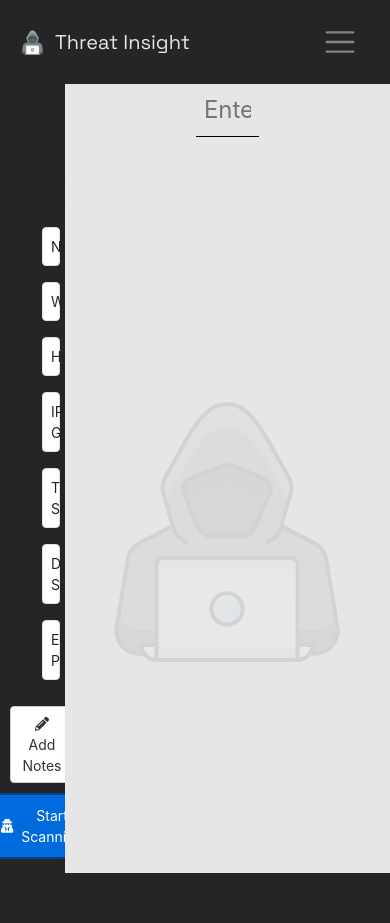
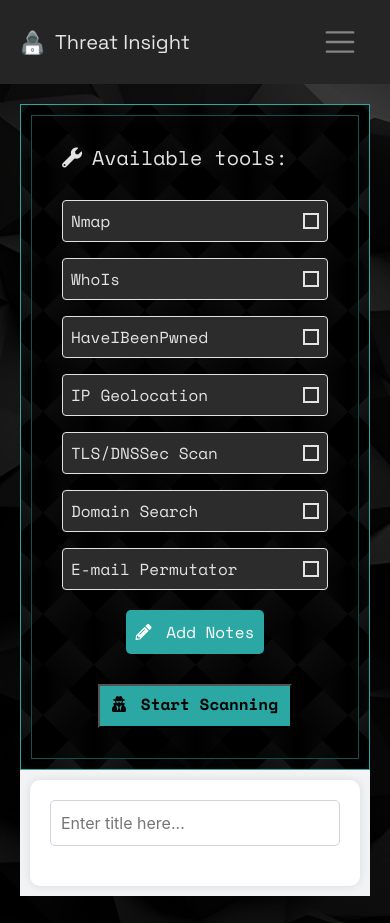
Before and after one commit to neratmatevz/ThreatInsight, a React (Create React App) app in the folder frontend/: page /newscan in a window 390 px wide. Before the commit the page ends 873 px from the top, so only its background shows below. Built offline with nearby package versions, Linux system fonts and the light colour scheme; no server answers; sample sign-in values are in the browser's storage.

Commit message:
Update: SearchPage izgled ToolPickerja + responsive, preimenovanje komponente

```diff
--- a/frontend/src/App.tsx
+++ b/frontend/src/App.tsx
@@ -18,7 +18,7 @@ import DeleteAccountPage from "./Pages/AuthenticationPage/ProfilePages/DeleteAcc
 import UpdateEmailPage from "./Pages/AuthenticationPage/ProfilePages/UpdateEmail/UpdateEmailPage";
 import AllScansPage from "./Pages/ScansPage/AllScansPage/AllScansPage";
 import ScanPage from "./Pages/ScansPage/ScanPage/ScanPage";
-import ScansPage from "./Pages/SearchPage/SearchPage";
+import SearchPage from "./Pages/SearchPage/SearchPage";
 import GenerateTOTP from "./Pages/AuthenticationPage/TwoFAPage/GenerateTOTP";
 import VerifyTOTP from "./Pages/AuthenticationPage/TwoFAPage/VerifyTOTP";
 
@@ -36,7 +36,7 @@ function App() {
               path="newscan"
               element={
                 <ProtectedRoute>
-                  <ScansPage />
+                  <SearchPage />
                 </ProtectedRoute>
               }
             />
--- a/frontend/src/Pages/SearchPage/SearchForm/SearchForm.css
+++ b/frontend/src/Pages/SearchPage/SearchForm/SearchForm.css
@@ -1,117 +1,46 @@
-/* Add this to your existing Results.css file */
-.scans-page-container {
-    display: flex;
-    flex-direction: column;
-    height: 93.5vh;
-
+.search-form-container {
+    padding: 20px;
+    background-color: #ffffff;
+    border-radius: 10px;
+    box-shadow: 0 0 10px rgba(0, 0, 0, 0.1);
 }
 
-.scans-container {
-    flex-grow: 1;
-    display: flex;
-    flex-direction: column;
-    overflow-y: auto;
+.custom-title-input-container {
+    margin-bottom: 20px;
 }
 
-.results-container {
-    background-color: #e6e6e6;
-    box-shadow: 3px 3px 5px rgba(0, 0, 0, 0.2);
-    height: 100%;
-    overflow-y: auto;
-    position: relative;
-}
-
-.results-container::before {
-    content: "";
-    position: absolute;
-    top: 10%;
-    left: 10%;
-    right: 10%;
-    bottom: 0;
-    background-image: url('../../../../public/images/logo.png');
-    background-size: contain;
-    background-repeat: no-repeat;
-    background-position: center;
-    opacity: 0.1;
-    pointer-events: none;
-    z-index: 0;
-}
-
-
-
-/*FORM*/
-.search-form-container{
-  padding-left: 15%;
-  padding-right: 15%;
+.custom-title-input {
+    width: 100%;
+    padding: 10px;
+    border-radius: 5px;
+    border: 1px solid #ced4da;
 }
 
 .custom-form-group {
-    margin-bottom: 30px;
+    margin-bottom: 20px;
 }
 
 .custom-form-label {
     display: block;
-    font-weight: bold;
     margin-bottom: 5px;
 }
 
 .custom-form-control {
-    display: block;
     width: 100%;
-    padding: 8px;
-    font-size: 14px;
-    line-height: 1.25;
-    color: #495057;
-    background-color: #fff;
-    background-clip: padding-box;
+    padding: 10px;
+    border-radius: 5px;
     border: 1px solid #ced4da;
-    border-radius: 4px;
-    box-shadow: inset 0 1px 2px rgba(0, 0, 0, 0.075);
-    transition: border-color ease-in-out 0.15s, box-shadow ease-in-out 0.15s;
-}
-
-/*TITTLE*/
-.custom-title-input-container {
-    width: 100%;
-    display: flex;
-    justify-content: center; /* Center the title input */
-    margin-bottom: 20px;
-    position: relative;
-}
-.custom-title-input {
-    width: 30%;
-    padding: 8px;
-    border: none;
-    border-bottom: 1px solid #000;
-    font-size: 1.5em;
-    text-align: center;
-    box-sizing: border-box;
-    background: none;
-    outline: none;
-}
-
-.custom-title-placeholder {
-    position: absolute;
-    top: -20px;
-    left: 50%;
-    transform: translateX(-50%);
-    font-size: 1em;
-    color: #666;
 }
 
 .custom-form-text {
-    display: block;
     margin-top: 5px;
-    font-size: 12px;
     color: #6c757d;
 }
 
-/*NMAP SCAN TYPE*/
 .custom-radio-group {
-    margin-top: 10px;
     display: flex;
-    flex-direction: row;
-    gap: 30px;
+    flex-wrap: wrap;
+    gap: 10px;
 }
 
 .custom-radio {
@@ -121,47 +50,10 @@
 
 .custom-radio input {
     margin-right: 5px;
-    width: 12px;
-    height: 12px;
-    appearance: none;
-    border: 2px solid #007bff;
-    border-radius: 50%;
-    outline: none;
+}
+
+.info-icon {
+    margin-left: 5px;
+    color: #6c757d;
     cursor: pointer;
 }
-
-.custom-radio input:checked {
-    background-color: #007bff;
-}
-
-.custom-radio label {
-    cursor: pointer;
-    user-select: none;
-}
-/*INFO FOR SCAN TYPE*/
-
-.info-icon {
-    margin-left: 8px;
-    position: relative;
-}
-
-.info-icon::after {
-    content: attr(data-tooltip);
-    position: absolute;
-    white-space: nowrap;
-    background-color: #fff;
-    color: #333;
-    border: 1px solid #ccc;
-    padding: 5px;
-    border-radius: 3px;
-    font-size: 12px;
-    bottom: 100%;
-    left: 50%;
-    transform: translateX(-50%);
-    display: none;
-    z-index: 1000;
-}
-
-.info-icon:hover::after {
-    display: block;
-}
--- /dev/null
+++ b/frontend/src/Pages/SearchPage/SearchPage.css
@@ -0,0 +1,47 @@
+.scans-page-container {
+    padding: 20px;
+    background: url('../../../public/images/bg.png') no-repeat center center/cover;
+    padding-bottom: 7%;
+    display: flex;
+    flex-direction: column;
+}
+
+.scans-container {
+    display: flex;
+    flex-direction: column;
+    flex-grow: 1;
+    height: 100%; /* Ensure the container takes up the full height */
+}
+
+.results-container {
+    display: flex;
+    flex-grow: 1;
+    flex-direction: column;
+    padding: 20px;
+    background-color: #f1f3f5;
+}
+
+/* Responsive Styles */
+@media (min-width: 992px) {
+    .scans-container {
+        flex-direction: row;
+    }
+
+    .toolpicker-container {
+        flex: 0 0 16.6667%; /* 2 columns out of 12 */
+    }
+
+    .results-container {
+        flex: 0 0 83.3333%; /* 10 columns out of 12 */
+    }
+}
+
+@media (max-width: 991.98px) {
+    .scans-container {
+        flex-direction: column;
+    }
+
+    .toolpicker-container, .results-container {
+        padding: 10px;
+    }
+}
--- a/frontend/src/Pages/SearchPage/SearchPage.tsx
+++ b/frontend/src/Pages/SearchPage/SearchPage.tsx
@@ -2,8 +2,9 @@ import React, { useState } from 'react';
 import ToolPicker from './ToolPicker/ToolPicker';
 import SearchForm from './SearchForm/SearchForm';
 import { useAuth } from '../../context/AuthContext';
+import './SearchPage.css';
 
-const ScansPage = () => {
+const SearchPage = () => {
     const { user } = useAuth(); // Get the user from the AuthContext
     const [selectedTools, setSelectedTools] = useState<string[]>([]);
     const [formData, setFormData] = useState({
@@ -92,7 +93,7 @@ const ScansPage = () => {
         <div className="scans-page-container">
             <div className="scans-container container-fluid">
                 <div className="row flex-grow-1">
-                    <div className="col-2">
+                    <div className="col-lg-2 col-md-12 toolpicker-container">
                         <ToolPicker
                             selectedTools={selectedTools}
                             setSelectedTools={setSelectedTools}
@@ -100,7 +101,7 @@ const ScansPage = () => {
                             setShowNotes={setShowNotes}
                         />
                     </div>
-                    <div className="col-10 results-container">
+                    <div className="col-lg-10 col-md-12 results-container">
                         <SearchForm
                             selectedTools={selectedTools}
                             setFormData={setFormData}
@@ -113,4 +114,4 @@ const ScansPage = () => {
     );
 }
 
-export default ScansPage;
+export default SearchPage;
--- a/frontend/src/Pages/SearchPage/ToolPicker/ToolPicker.css
+++ b/frontend/src/Pages/SearchPage/ToolPicker/ToolPicker.css
@@ -1,90 +1,136 @@
 .toolpicker-container {
-    margin-bottom: 10px;
-    padding: 30px;
-    padding-top: 70px;
+    position: relative;
+    background: url('../../../../public/images/toolbg.jpg') no-repeat center center/cover;
+    border: 1px solid #2ba8a4;
+    font-family: 'Space Mono', monospace;
+    color: #e3e3e3;
+    padding: 0;
+    margin: 0;
+    border-radius: 0;
+}
 
+.toolpicker-container::before {
+    content: '';
+    position: absolute;
+    top: 0;
+    left: 0;
+    right: 0;
+    bottom: 0;
+    background-color: rgba(0, 0, 0, 0.521); /* Black background with transparency */
+    z-index: 1;
 }
 
 .toolpicker-header {
-    margin-bottom: 15px;
-    font-size: 16px;
+    font-family: 'Space Mono', monospace;
+    color: #e3e3e3;
+    padding: 20px 20px;
+    margin-bottom: 10px;
+    display: flex;
+    align-items: center;
+    position: relative;
+    z-index: 2;
+    font-size: 20px;
+}
+
+.tool-icon {
+    margin-right: 10px;
 }
 
 .tool-entry {
-    background-color: #fff;
     cursor: pointer;
-    font-size: 14px;
+    transition: background-color 0.2s;
+    background-color: #2c2c2c;
+    color: #e3e3e3;
+    margin: 0 20px 10px 20px;
+    border-radius: 5px;
+    padding: 10px;
+    position: relative;
+    z-index: 2;
 }
 
 .tool-entry.selected {
-    background-color: #d0e6ff;
+    background-color: #1e1e1e;
 }
 
-
-.form-check-input {
-    margin-left: auto;
-    pointer-events: none;
+.form-checkbox {
+    margin-left: 10px;
+    cursor: pointer;
+    appearance: none;
+    background-color: #2c2c2c;
+    border: 2px solid #e3e3e3;
+    width: 16px;
+    height: 16px;
+    display: inline-block;
+    position: relative;
 }
 
-.form-check-input:checked {
-    background-color: #0056b3;
-    border-color: #024994;
+.form-checkbox:checked {
+    background-color: #2ba8a4;
+    border-color: #2ba8a4;
 }
 
-.form-check-label {
-    flex-grow: 1;
-    pointer-events: none;
+.form-checkbox:checked::after {
+    content: '';
+    position: absolute;
+    top: 2px;
+    left: 5px;
+    width: 3px;
+    height: 8px;
+    border: solid #2c2c2c;
+    border-width: 0 2px 2px 0;
+    transform: rotate(45deg);
 }
 
 .button-container {
+    margin: 20px;
+    position: relative;
+    z-index: 2;
     display: flex;
-    justify-content: center;
-    margin-top: auto;
-    padding-top: 10px;
+    justify-content: center; /* Center the buttons horizontally */
+}
+
+.btn-notes {
+    background-color: #2ba8a4;
+    color: white;
+    padding: 10px;
+    border: none;
+    border-radius: 5px;
+    cursor: pointer;
+    transition: background-color 0.2s;
+}
+
+.btn-notes.selected {
+    background-color: #217b7a;
+}
+
+.btn-notes i {
+    margin-right: 5px;
 }
 
 .btn-hacker {
-    background-color: #006bdd; /* Updated background color */
-    color: white;
-    padding: 10px 20px;
-    border: 2px solid #004494; /* Added border */
-    border-radius: 3px;
-    font-size: 14px;
-    cursor: pointer;
-    display: flex;
-    align-items: center;
-    justify-content: center;
+    display: inline-block;
+    padding: 6px 12px;
+    padding-bottom: 10px;
+    margin-top: 10px;
+    background-color: #2ba8a4;
+    color: #060606;
+    text-decoration: none;
+    font-weight: bold;
+    font-family: 'Space Mono', monospace;
+    position: relative;
+}
+
+.btn-hacker:hover {
+    background-color: #249591;
 }
 
 .btn-hacker i {
-    margin-right: 8px;
-    color: rgb(255, 255, 255);
+    margin-right: 5px;
 }
 
-.btn-hacker:hover {
-    background-color: #1e84f1;
-    border-color: #006bdd; /* Border color remains consistent on hover */
-    color: rgb(255, 255, 255);
+/* Responsive Styles */
+@media (max-width: 991.98px) {
+    .toolpicker-container {
+        margin-bottom: 0;
+    }
 }
-
-.btn-notes {
-    justify-content: center;
-    padding: 6px 12px;
-    font-size: 14px;
-    color: #333;
-    background-color: #fff;
-    border: 1px solid #ccc;
-    border-radius: 4px;
-    cursor: pointer;
-}
-
-.btn-notes:hover {
-    background-color: #f0f0f0;
-    border-color: #bbb;
-}
-
-
-.btn-notes.selected {
-    background-color: #e0e0e0; /* Slightly darker background when selected */
-    border-color: #000000;
-}
--- a/frontend/src/Pages/SearchPage/ToolPicker/ToolPicker.tsx
+++ b/frontend/src/Pages/SearchPage/ToolPicker/ToolPicker.tsx
@@ -40,7 +40,7 @@ const ToolPicker: React.FC<ToolPickerProps> = ({ selectedTools, setSelectedTools
                             {tool}
                         </label>
                         <input
-                            className="form-check-input"
+                            className="form-checkbox"
                             type="checkbox"
                             value={tool}
                             id={`checkbox-${tool}`}
@@ -57,11 +57,10 @@ const ToolPicker: React.FC<ToolPickerProps> = ({ selectedTools, setSelectedTools
                 </button>
             </div>
             <div className="button-container">
-                <button className="btn btn-hacker" onClick={onStartScanning}>
+                <button className="btn-hacker" onClick={onStartScanning}>
                     <i className="fa fa-user-secret" aria-hidden="true"></i> Start Scanning
                 </button>
             </div>
-
         </div>
     );
 }
--- a/frontend/src/index.css
+++ b/frontend/src/index.css
@@ -11,3 +11,21 @@ code {
   font-family: source-code-pro, Menlo, Monaco, Consolas, 'Courier New',
     monospace;
 }
+
+/* Custom Scrollbar Styles */
+::-webkit-scrollbar {
+    width: 8px;
+    height: 8px;
+}
+
+::-webkit-scrollbar-track {
+    background: #2ba8a400; /* Background color of the scrollbar track */
+}
+
+::-webkit-scrollbar-thumb {
+    background-color: #2ba8a4;/* Scrollbar thumb color */
+}
+
+::-webkit-scrollbar-thumb:hover {
+    background-color: #f1f3f5; /* Color when hovering over the scrollbar */
+}
```
Also changed, not shown: frontend/public/images/toolbg.jpg (added).
